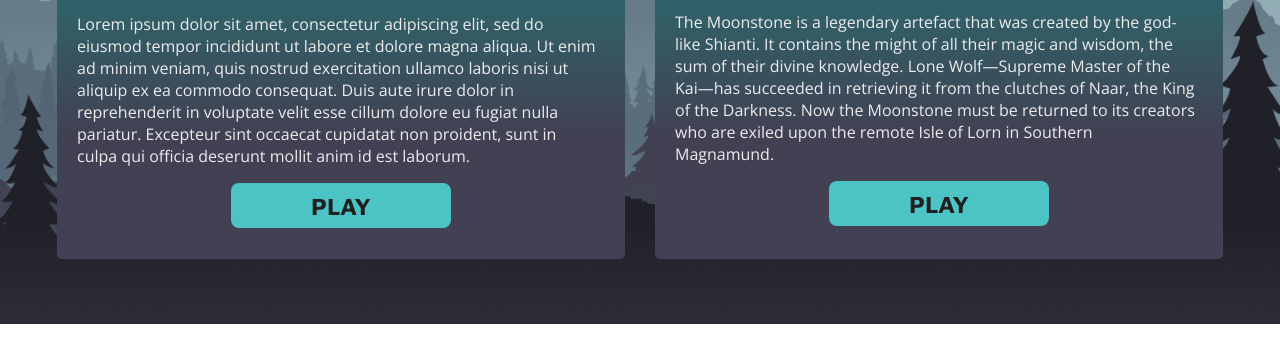
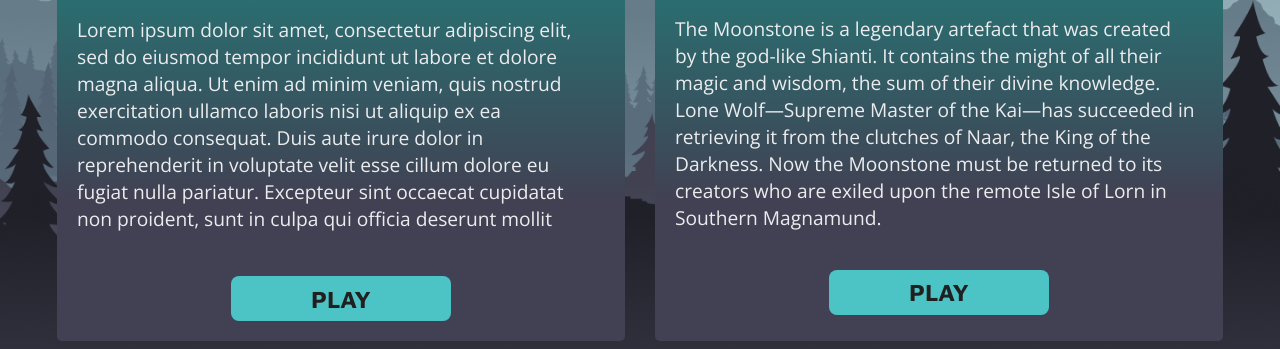
Before and after one commit to rpg-ai/game-selection, a plain HTML site: page index.html in a window 1280 px wide. Shown: the part 476-825 px from the top of the page. Before the commit the page ends 800 px from the top, so only its background shows below. Drawn offline with nearby package versions, Linux system fonts and the light colour scheme.

Commit message:
:haircut_men: style: Fixes tiny bugs with zoom and updates some "pxs"

```diff
--- a/index.html
+++ b/index.html
@@ -19,8 +19,8 @@
             <div class="card-body">
                 <div class="title">RANDOM ADVENTURE</div>
                 <p>Lorem ipsum dolor sit amet, consectetur adipiscing elit, sed do eiusmod tempor incididunt ut labore et dolore magna aliqua. Ut enim ad minim veniam, quis nostrud exercitation ullamco laboris nisi ut aliquip ex ea commodo consequat. Duis aute irure dolor in reprehenderit in voluptate velit esse cillum dolore eu fugiat nulla pariatur. Excepteur sint occaecat cupidatat non proident, sunt in culpa qui officia deserunt mollit anim id est laborum.</p>
-                <button class="play-button" onclick="newGame('r')">PLAY</button>
             </div>
+            <button class="play-button" onclick="newGame('r')">PLAY</button>
         </div>
         <div class="game-type">
             <div class="header-image">
@@ -29,8 +29,8 @@
             <div class="card-body">
                 <div class="title">VOYAGE OF THE MOONSTONE</div>
                 <p>The Moonstone is a legendary artefact that was created by the god-like Shianti. It contains the might of all their magic and wisdom, the sum of their divine knowledge. Lone Wolf—Supreme Master of the Kai—has succeeded in retrieving it from the clutches of Naar, the King of the Darkness. Now the Moonstone must be returned to its creators who are exiled upon the remote Isle of Lorn in Southern Magnamund.</p>
-                <button class="play-button" onclick="newGame('m')">PLAY</button>
             </div>
+            <button class="play-button" onclick="newGame('m')">PLAY</button>
         </div>
     </div>
     <script src="public/javascript/index.js"></script>
--- a/public/styles/index.css
+++ b/public/styles/index.css
@@ -13,7 +13,7 @@
 }
 
 #superior-menu {
-    height: 100px;
+    height: 6.25rem;
     display: flex;
 }
 
@@ -30,32 +30,37 @@
 
 body > #game-types {
     display: flex;
-    gap: 30px;
+    gap: 1.875rem;
     justify-content: center;
 }
 
 .game-type {
     background-image: linear-gradient(#00BFA5, #414153 80%);
-    height: 627px;
-    width: 568px;
-    border-radius: 5px;
+    max-height: 44.375rem;
+    height: 70vh;
+    min-height: 43.063rem;
+    width: 35.5rem;
+    border-radius: 0.313rem;
     color: #ECECEE;
+    display: flex;
+    flex-direction: column;
+    padding-bottom: 1.25rem;
 }
 
 .game-type .header-image {
-    min-height: 200px;
-    margin-bottom: 10px;
+    min-height: 12.5rem;
+    margin-bottom: 0.625rem;
 }
 
 .game-type .header-image img {
     width: 100%;
-    max-height: 293px;
+    max-height: 18.313rem;
     border-top-left-radius: 5px;
     border-top-right-radius: 5px;
 }
 
 .game-type .card-body {
-    padding: 20px;
+    padding: 1.25rem;
     display: flex;
     flex-direction: column;
 }
@@ -66,31 +71,38 @@
 }
 
 .game-type .card-body p {
-    font: 1rem 'Open Sans';
-    width: 520px;
+    font: 1.2rem 'Open Sans';
+    width: 32.5rem;
+    max-height: 13.813rem;
+    overflow-y: hidden;
 }
 
 .game-type .play-button {
-    border-radius: 8px;
+    border-radius: 0.5rem;
     /*border: solid 4px #02DAB3;*/
     border: none;
 
     background-color: #4cc3c4;
     /*color: #ECECEE;*/
     color: #202020;
-    font: 700 24px 'Maven Pro';
+    font: 700 1.5rem 'Maven Pro';
 
-    width: 220px;
-    height: 45px;
+    width: 13.75rem;
+    height: 2.813rem;
 
-    align-self: center;
+    display: block;
+    margin: 0 auto;
 
     transition: width .3s, height .3s, background-color .3s, color .3s;
 }
 
 .game-type .play-button:hover {
-    width: 230px;
-    height: 50px;
+    width: 14.375rem;
+    height: 3.125rem;
     background-color: #63cdcd;
     color: #333333;
 }
+
+.game-type .play-button:focus {
+    outline: 0;
+}
```
